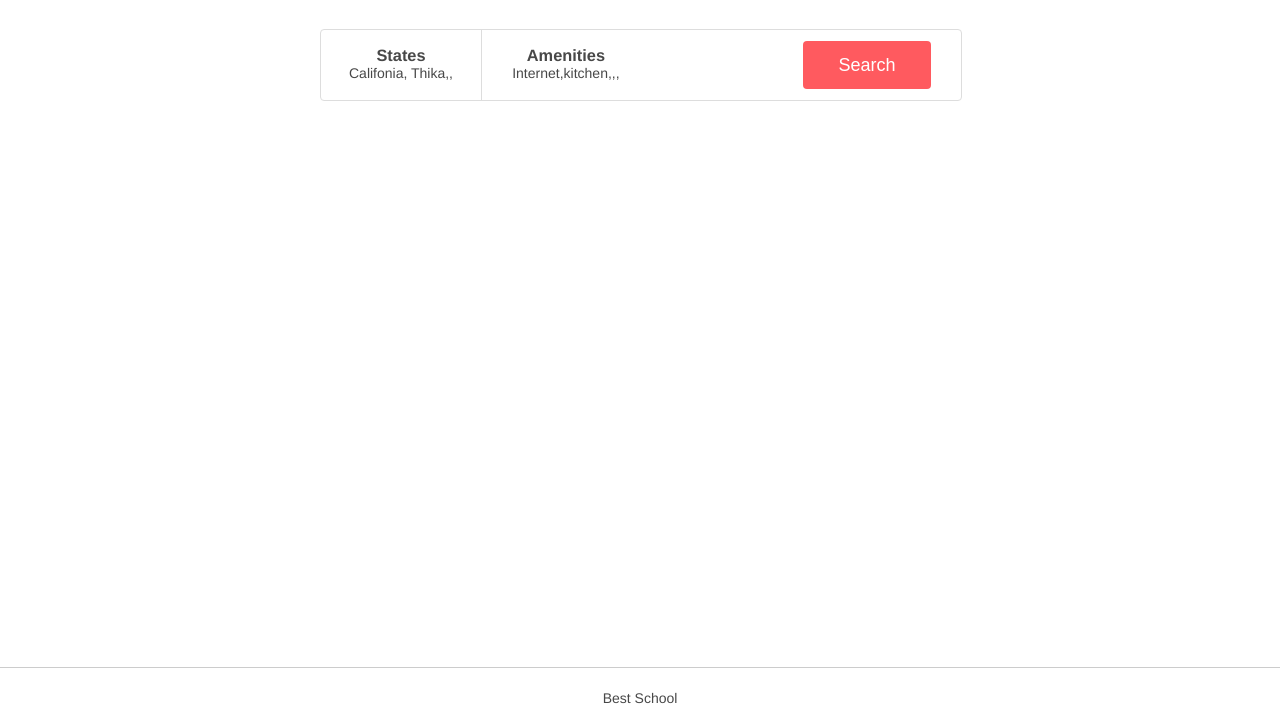
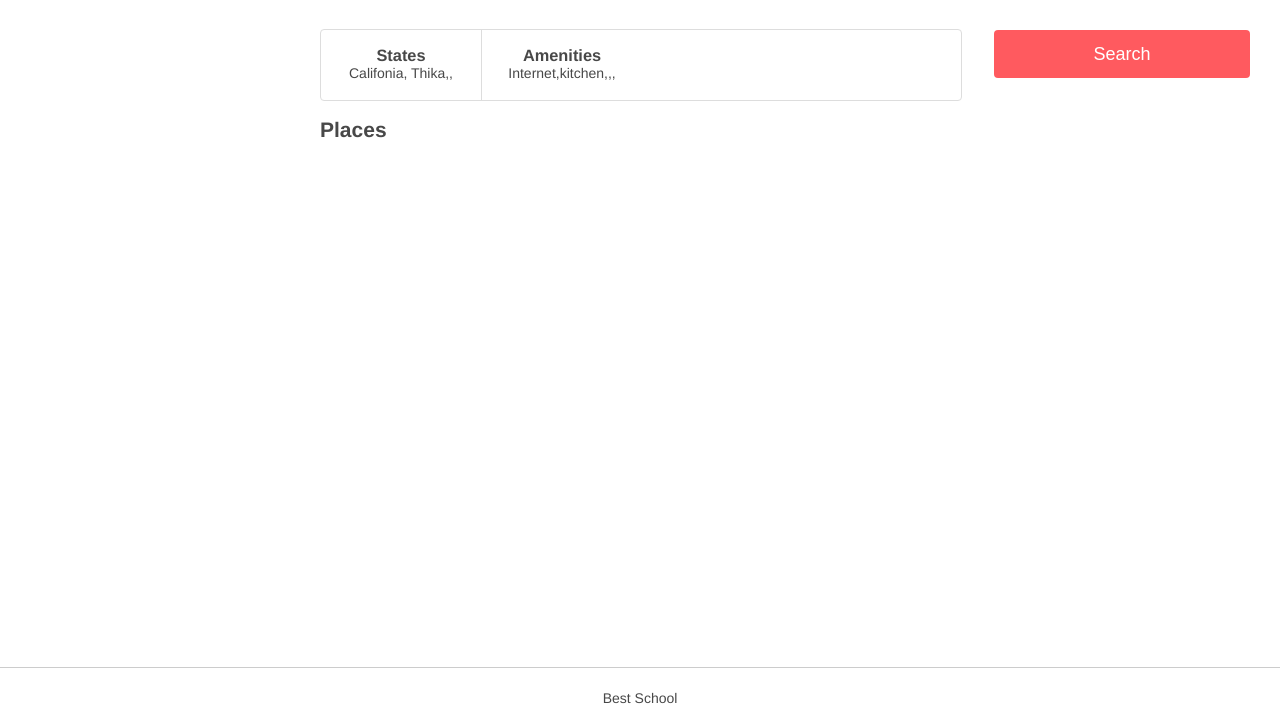
Before and after one commit to samsonkimani/AirBnB_clone, a plain HTML site: page web_static/7-index.html in a window 1280 px wide. Shown: the part 72-800 px from the top of the page. Drawn offline with Linux system fonts and the light colour scheme.

Commit message:
creating the places section

```diff
--- a/web_static/6-index.html
+++ b/web_static/7-index.html
@@ -8,6 +8,7 @@
                 <link href="styles/3-header.css" rel="stylesheet">
                 <link href="styles/3-footer.css" rel="stylesheet">
 		        <link href="styles/6-filters.css" rel="stylesheet">
+		        <link href="styles/7-filters.css" rel="stylesheet">
         </head>
         <body>
                 <header>
@@ -37,6 +38,9 @@
 
 				<button>Search</button>
 			</section>
+            <section class="places">
+                <h1>Places</h1>
+            </section>
 		</div>
                 <footer>
                         Best School
--- a/web_static/styles/5-filters.css
+++ b/web_static/styles/5-filters.css
@@ -4,10 +4,10 @@
     width: 100%;
     border: 1px solid #DDDDDD;
     border-radius: 4px;
-    display: inline-block;
+    display:flex
     /* flex-direction: row; */
     /* justify-content: flex-start; */
-    /* align-items: center; */
+    align-items: center;
 }
 
 button {
@@ -32,8 +32,8 @@ button {
 .locations, .amenities {
     height: 100%;
     width: 25%;
-    display: inline-block;
-    text-align: justify;
+    /* display: inline-block; */
+    /* text-align: justify; */
 
 }
 
--- a/web_static/styles/6-filters.css
+++ b/web_static/styles/6-filters.css
@@ -4,7 +4,8 @@
     width: 100%;
     border: 1px solid #DDDDDD;
     border-radius: 4px;
-    display: inline-block;
+    display: flex;
+    /* display: inline-block; */
     /* flex-direction: row; */
     /* justify-content: flex-start; */
     /* align-items: center; */
@@ -23,18 +24,20 @@ button {
     align-items: center;
     justify-content: center;
     margin-right: 30px;
-    float: right;
+    position: absolute;
+    right: 0;
+
+    /* float: right;
     position: relative;
     top: 50%;
-    transform: translateY(-50%);
+    transform: translateY(-50%); */
 }
 
 .locations, .amenities {
     height: 100%;
     width: 25%;
-    display: inline-block;
-    text-align: justify;
-
+    /* display: inline-block; */
+    /* text-align: justify; */
 }
 
 button:hover{
@@ -76,6 +79,7 @@ h4{
  box-sizing: border-box;
  top: 100%;
  z-index: 1;
+ display: block;
  left: 0;
 }
 
--- /dev/null
+++ b/web_static/styles/7-places.css
@@ -0,0 +1,5 @@
+.places h1{
+top: 0;
+left:0;
+font-size: 30px;
+}
```
